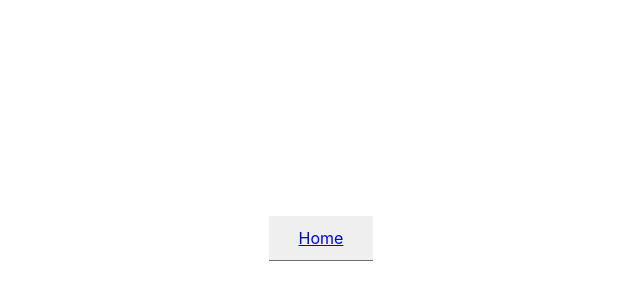
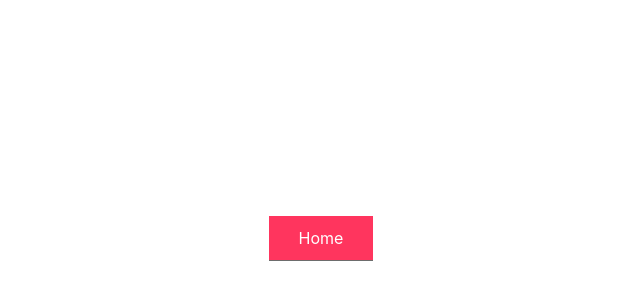
Before and after one commit to AngelRRand/testFullStack, a React (Vite) app in the folder Client/: page / in a window 1280 px wide. Shown: the part 162-462 px from the top of the page, without its empty margins (319-959 px from the left). Built offline with nearby package versions, Linux system fonts and the light colour scheme.

Commit message:
new dependecies

```diff
--- a/Client/package.json
+++ b/Client/package.json
@@ -10,6 +10,7 @@
   },
   "dependencies": {
     "axios": "^1.1.3",
+    "framer-motion": "^7.6.1",
     "react": "^18.2.0",
     "react-dom": "^18.2.0",
     "react-redux": "^8.0.4",
--- a/Client/src/App.jsx
+++ b/Client/src/App.jsx
@@ -9,6 +9,7 @@ import Nav from './view/nav/Nav.jsx';
 
 function App() {
   const dispatch = useDispatch();
+
   useEffect(() => {
     dispatch(getAllTest())
 
--- a/Client/src/component/Button.css
+++ b/Client/src/component/Button.css
@@ -3,4 +3,10 @@
     z-index: 10;
     border: none;
     border-bottom: 1px solid rgb(109, 109, 109);
+    background-color: var(--red);
 }
+
+.button a{
+    text-decoration: none;
+    color: var(--white);
+}
--- a/Client/src/view/landingpage/LandingPage.jsx
+++ b/Client/src/view/landingpage/LandingPage.jsx
@@ -8,9 +8,7 @@ const LandingPage = () => {
   return (
     <Container WH={'WH_landingPage'}>
       <Button>
-        <Link to='home'>
-          Home
-        </Link>
+        <Link to='home'>Home</Link>
       </Button>
     </Container>
   )
```
Also changed, not shown: 1 other file (tests, documents, lock files or other folders).
